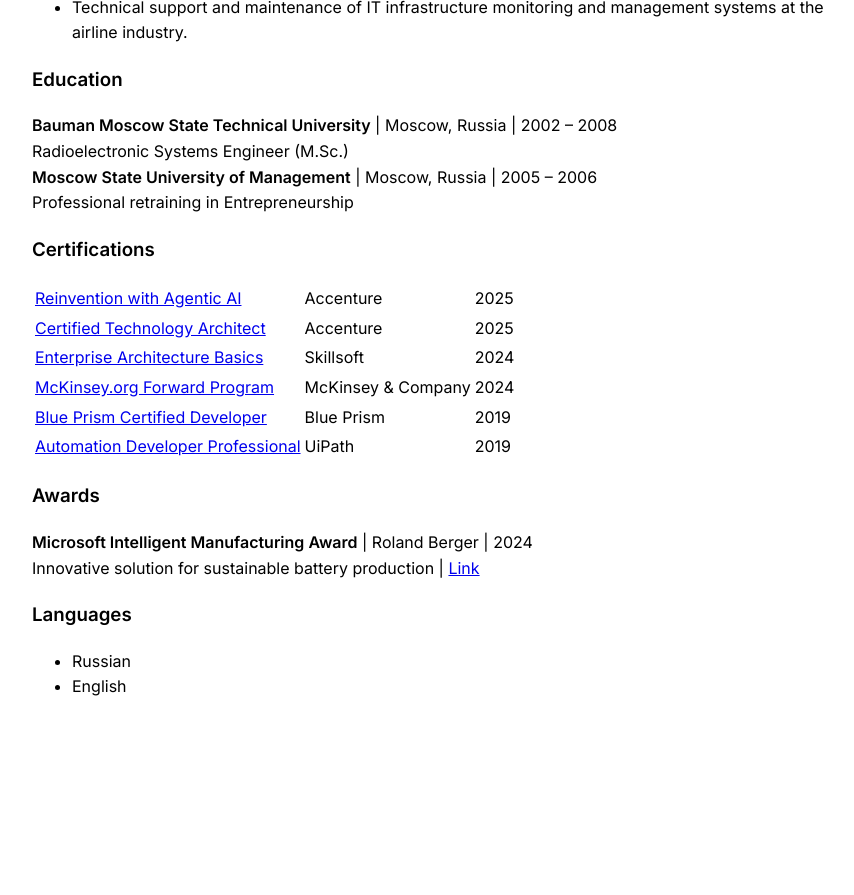
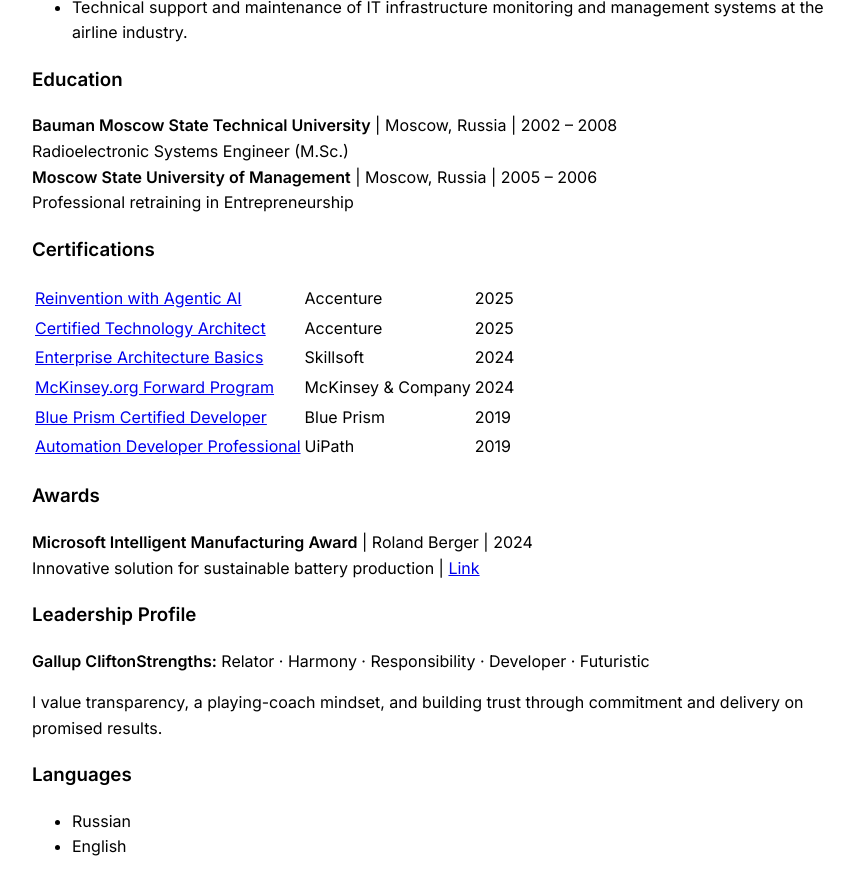
Before and after one commit to vkosilko/vkosilko.github.io, a Jekyll site: the page built from index.md, in a window 1280 px wide and 900 px high, scrolled down 2104 px. Shown: the top 895 px of the window, without its empty margins (208-1062 px from the left). Built offline with Jekyll 4.4.1, drawn with Linux system fonts in a browser that asks for light colours; before the commit the page ends 2844 px from its top, so only the background shows below that.

Commit message:
Add Leadership Profile section with Gallup strengths

```diff
--- a/vladimir.kosilko.cv.md
+++ b/vladimir.kosilko.cv.md
@@ -69,6 +69,12 @@ Professional retraining in Entrepreneurship
 **Microsoft Intelligent Manufacturing Award** \| Roland Berger \| 2024
 Innovative solution for sustainable battery production \| [Link](https://www.rolandberger.com/en/Insights/Publications/The-winners-of-the-Microsoft-Intelligent-Manufacturing-Award-2024.html)
 
+### **Leadership Profile**
+
+**Gallup CliftonStrengths:** Relator · Harmony · Responsibility · Developer · Futuristic
+
+I value transparency, a playing-coach mindset, and building trust through commitment and delivery on promised results.
+
 ### **Languages**
 - Russian
 - English
```
